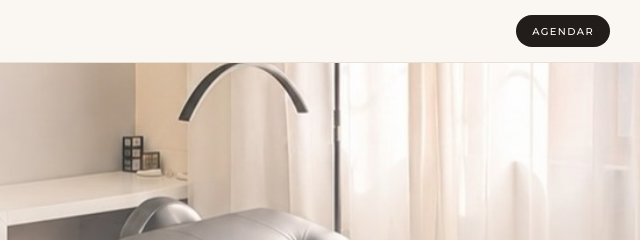
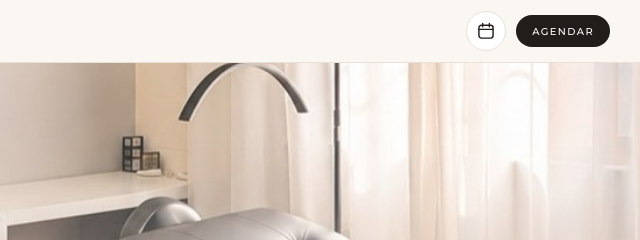
Before and after one commit to redvisualdigital/carol-paiva, a plain HTML site: page index.html in a window 1280 px wide. Shown: the top 240 px of the page, 530-1170 px from the left. Drawn offline with nearby package versions, Linux system fonts and the light colour scheme.

Commit message:
Ícone da agenda no topo do site
Co-Authored-By: Claude Opus 5.5 <noreply@anthropic.com>

```diff
--- a/index.html
+++ b/index.html
@@ -82,10 +82,12 @@ section{padding:56px 0}
 .info b{display:block;font-size:.62rem;letter-spacing:.2em;text-transform:uppercase;color:var(--nude2);margin-bottom:2px;font-weight:600}
 footer{text-align:center;padding:30px 0 90px;color:var(--mut);font-size:.74rem}
 footer img{width:160px;margin:0 auto 10px}
+.hd-r{display:flex;align-items:center;gap:10px}
+.agico{display:inline-flex;align-items:center;justify-content:center;width:40px;height:40px;border-radius:999px;border:1px solid var(--line);color:var(--ink);background:#fff}
 </style>
 </head>
 <body>
-<header><div class="wrap"><img src="img/logo-cp.png" alt="Carol Paiva Lash Designer"><a class="btn sm" href="#agendar">Agendar</a></div></header>
+<header><div class="wrap"><img src="img/logo-cp.png" alt="Carol Paiva Lash Designer"><div class="hd-r"><a class="agico" href="agenda/" title="Agenda da Carol" aria-label="Agenda da Carol"><svg viewBox="0 0 24 24" width="20" height="20" fill="none" stroke="currentColor" stroke-width="1.7" stroke-linecap="round"><rect x="3.5" y="5" width="17" height="15.5" rx="3"/><path d="M3.5 10h17M8 3v4M16 3v4"/></svg></a><a class="btn sm" href="#agendar">Agendar</a></div></div></header>
 
 <div class="hero"><div class="bg"></div><div class="wrap">
   <div class="eyebrow">Cílios · Sobrancelhas · Laser</div>
```
